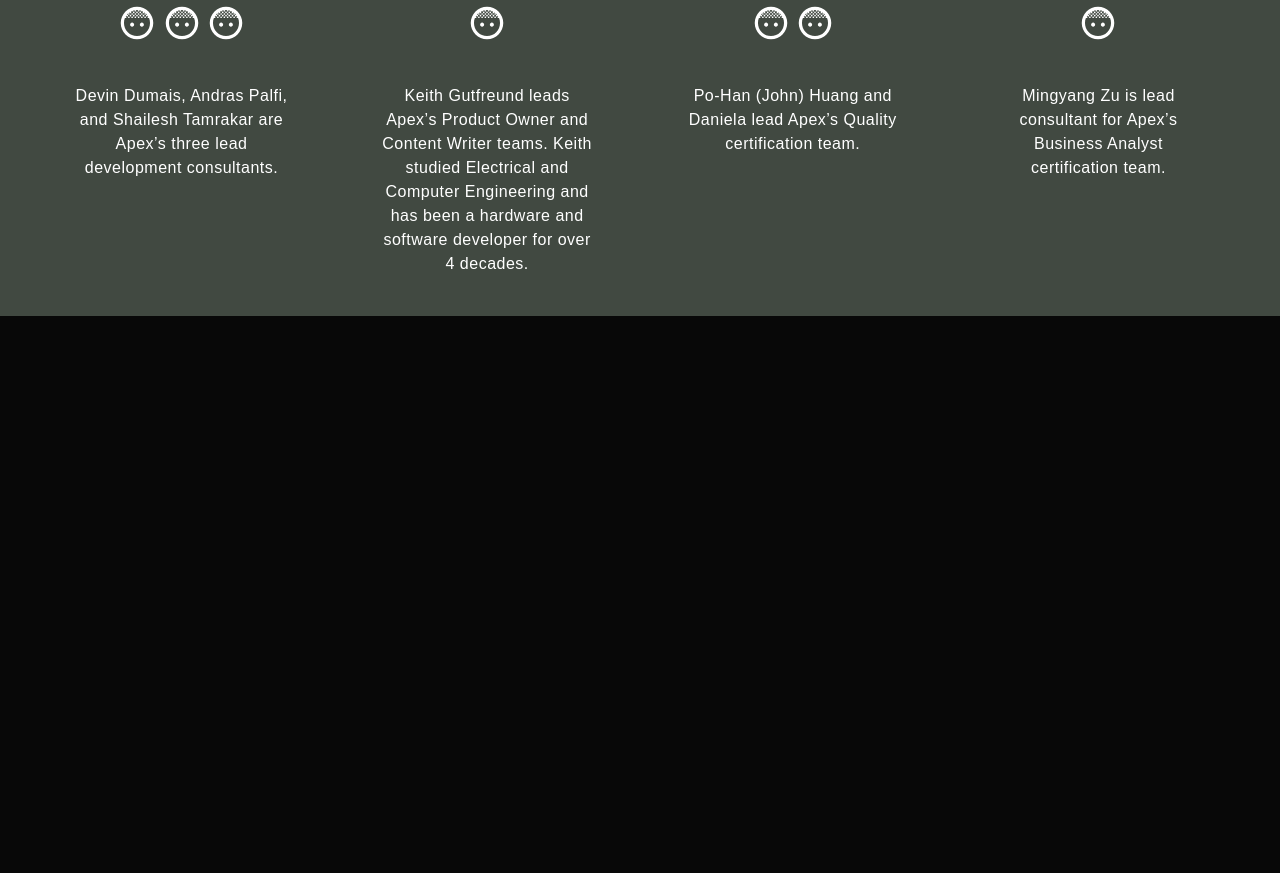
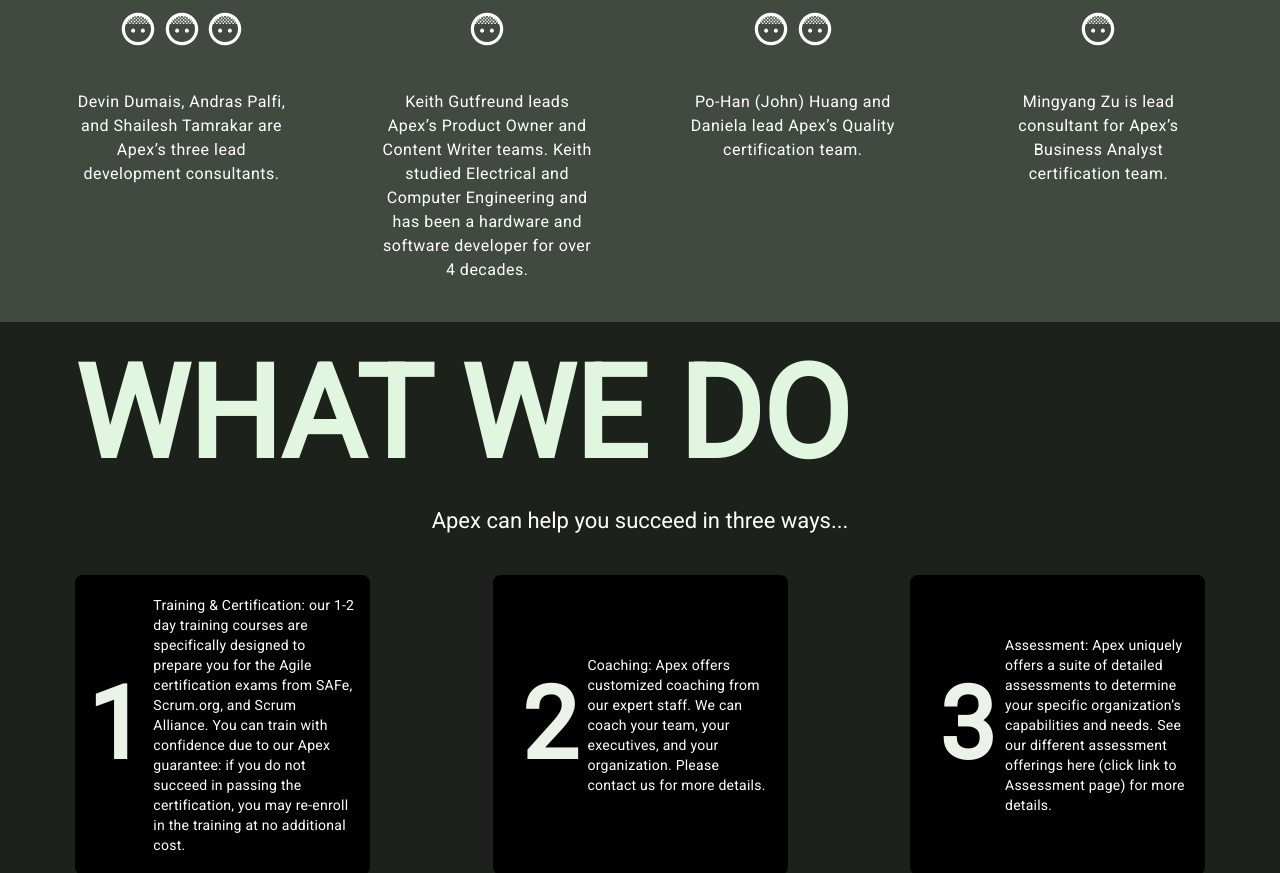
Before and after one commit to AlexandreDelahaye/SnappyLearn, an Astro site in the folder app/: page / in a window 1280 px wide. Shown: the part 1927-2800 px from the top of the page. Before the commit the page ends 2243 px from the top, so only its background shows below. Built offline with nearby package versions, Linux system fonts and the light colour scheme; Astro itself is replaced by a stand-in of ours.

Commit message:
feat: What We Do Banner Responsive Desktop + Mobile

```diff
--- /dev/null
+++ b/app/src/components/heroBanner/WhatWeDo.astro
@@ -0,0 +1,18 @@
+<div class="what-we-do-banner">
+    <h1>WHAT WE DO</h1>
+    <p>Apex can help you succeed in three ways...</p>
+    <div>
+        <div class="what-we-do-element">
+            <h1>1</h1>
+            <p style="width: 236px;">Training & Certification: our 1-2 day training courses are specifically designed to prepare you for the Agile certification exams from SAFe, Scrum.org, and Scrum Alliance. You can train with confidence due to our Apex guarantee: if you do not succeed in passing the certification, you may re-enroll in the training at no additional cost.</p>
+        </div>
+        <div class="what-we-do-element">
+            <h1>2</h1>
+            <p>Coaching: Apex offers customized coaching from our expert staff. We can coach your team, your executives, and your organization. Please contact us for more details.</p>
+        </div>
+        <div class="what-we-do-element">
+            <h1>3</h1>
+            <p>Assessment: Apex uniquely offers a suite of detailed assessments to determine your specific organization’s capabilities and needs. See our different assessment offerings here (click link to Assessment page) for more details.</p>
+        </div>
+    </div>
+</div>
--- a/app/src/layouts/Layout.astro
+++ b/app/src/layouts/Layout.astro
@@ -10,6 +10,7 @@ import MobileNavBar from "../components/topNavigation/MobileNavBar.astro"
 		<meta name="viewport" content="width=device-width" />
 		<link rel="icon" type="image/svg+xml" href="/favicon.svg" />
 		<meta name="generator" content={Astro.generator} />
+		<link href='http://fonts.googleapis.com/css?family=Roboto' rel='stylesheet' type='text/css'>
 		<title>Astro Basics</title>
 	</head>
 	<body>
--- a/app/src/pages/index.astro
+++ b/app/src/pages/index.astro
@@ -3,6 +3,7 @@ import Layout from '../layouts/Layout.astro';
 import HeroBanner from '../components/heroBanner/HeroBanner.astro';
 import OurServices from '../components/heroBanner/OurServices.astro';
 import AboutUs from '../components/heroBanner/AboutUs.astro';
+import WhatWeDo from '../components/heroBanner/WhatWeDo.astro';
 
 ---
 
@@ -10,4 +11,5 @@ import AboutUs from '../components/heroBanner/AboutUs.astro';
     <HeroBanner />
     <OurServices />
     <AboutUs />
+    <WhatWeDo />
 </Layout>
--- a/app/src/styles/global.css
+++ b/app/src/styles/global.css
@@ -9,6 +9,7 @@ html, body {
     width: 100%;
     height: 100%;
     background-color: #080808;
+    font-family: Roboto !important;
 }
 
 body {
@@ -219,7 +220,7 @@ h2.home-section-title {
     color: var(--M3-sys-dark-high-contrast-on-surface, #FFF);
 
     /* M3/headline/large */
-    /* font-family: var(--Static-Headline-Large-Font, Roboto); */
+    font-family: var(--Static-Headline-Large-Font, Roboto);
     font-size: var(--Static-Headline-Large-Size, 32px);
     font-style: normal;
     font-weight: 700;
@@ -252,7 +253,7 @@ h2.home-section-title {
     color: var(--M3-sys-dark-primary, #9BD4A0);
     margin: 0;
     /* M3/display/large-emphasized */
-    /* font-family: Roboto; */
+    font-family: Roboto;
     font-size: var(--Static-Display-Large-Size, 57px);
     font-style: italic;
     font-weight: 700;
@@ -265,7 +266,7 @@ h2.home-section-title {
     color: var(--M3-sys-dark-high-contrast-on-surface, #FFF);
     margin: 0;
     /* M3/headline/large */
-    /* font-family: var(--Static-Headline-Large-Font, Roboto); */
+    font-family: var(--Static-Headline-Large-Font, Roboto);
     font-size: var(--Static-Headline-Large-Size, 32px);
     font-style: normal;
     font-weight: 700;
@@ -283,7 +284,7 @@ h2.home-section-title {
     color: var(--M3-sys-dark-high-contrast-on-primary, #000);
     text-decoration: none;
     /* M3/title/medium */
-    /* font-family: var(--Static-Title-Medium-Font, Roboto); */
+    font-family: var(--Static-Title-Medium-Font, Roboto);
     font-size: var(--Static-Title-Medium-Size, 16px);
     font-style: normal;
     font-weight: 500;
@@ -451,6 +452,106 @@ h2.home-section-title {
     aspect-ratio: 1/1;
 }
 
+.what-we-do-banner {
+    display: flex;
+    padding: 40px 202px;
+    flex-direction: column;
+    align-items: flex-start;
+    gap: 40px;
+    background: var(--M3-sys-dark-high-contrast-surface-container-low, #1C211C);
+}
+
+.what-we-do-banner > h1 {
+    margin: 0;
+    width: 100%;
+    color: var(--M3-sys-dark-high-contrast-secondary, #E1F6DE);
+    text-align: left;
+    font-family: var(--Static-Display-Large-Font, Roboto);
+    font-size: 128px;
+    font-style: normal;
+    font-weight: 800;
+    line-height: 105px; /* 82.031% */
+    letter-spacing: var(--Static-Display-Large-Tracking, -0.25px);
+}
+
+.what-we-do-banner > p {
+    margin: 0;
+    width: 100%;
+    color: var(--M3-sys-dark-high-contrast-on-surface, #FFF);
+    text-align: center;
+
+    /* M3/title/large-emphasized */
+    font-family: var(--Static-Title-Large-Font, Roboto);
+    font-size: var(--Static-Title-Large-Size, 22px);
+    font-style: normal;
+    font-weight: 500;
+    line-height: var(--Static-Title-Large-Line-Height, 28px); /* 127.273% */
+    letter-spacing: var(--Static-Title-Large-Tracking, 0px);
+}
+
+.what-we-do-banner > div {
+    display: flex;
+    width: 100%;
+    justify-content: space-between;
+    align-items: center;
+}
+
+.what-we-do-element {
+    display: flex;
+    height: 300px;
+    width: 326px;
+    padding: 0px 35px;
+    justify-content: center;
+    align-items: center;
+    gap: 10px;
+    border-radius: 8px;
+    background: var(--M3-sys-dark-high-contrast-surface-container-lowest, #000);
+}
+
+.what-we-do-element > h1 {
+    margin: 0;
+    display: flex;
+    width: 80px;
+    height: 105px;
+    flex-direction: column;
+    justify-content: center;
+
+    color: var(--M3-sys-dark-high-contrast-outline, #EBF2E7);
+    text-align: right;
+    font-family: var(--Static-Display-Large-Font, Roboto);
+    font-size: 128px;
+    font-style: normal;
+    font-weight: 800;
+    line-height: 105px; /* 82.031% */
+    letter-spacing: var(--Static-Display-Large-Tracking, -0.25px);
+}
+
+.what-we-do-element > p {
+    margin: 0;
+    width: 180px;
+    color: var(--M3-sys-dark-high-contrast-on-surface, #FFF);
+
+    /* M3/body/medium */
+    font-family: var(--Static-Body-Medium-Font, Roboto);
+    font-size: var(--Static-Body-Medium-Size, 14px);
+    font-style: normal;
+    font-weight: 400;
+    line-height: var(--Static-Body-Medium-Line-Height, 20px); /* 142.857% */
+    letter-spacing: var(--Static-Body-Medium-Tracking, 0.25px);
+}
+
+@media (max-width: 1600px) {
+    .what-we-do-element {
+        padding: 0;
+        padding-right: 15px;
+        width: 280px;
+    }
+
+    .what-we-do-element > h1 {
+        font-size: 100px;
+    }
+}
+
 @media (max-width: 1350px) { /* Reduced */
     .hero-banner > div > h3 {
         font-size: 26px;
@@ -481,12 +582,24 @@ h2.home-section-title {
         font-size: 24px;
         max-width: 610px;
     }
+
+    .what-we-do-banner {
+        padding: 40px 75px;
+    }
 }
 
 @media (max-width: 1050px) {
     .about-us-second-row > div {
         width: 50%;
         margin-top: 40px;
+    }
+
+    .what-we-do-element {
+        width: 250px;
+    }
+
+    .what-we-do-element > p {
+        font-size: 12px;
     }
 }
 
@@ -545,6 +658,69 @@ h2.home-section-title {
         text-align: left;
         font-size: 12px;
     }
+
+    .what-we-do-banner {
+        padding: 40px;
+    }
+
+    .what-we-do-banner > h1 {
+        text-align: right;
+        font-size: 96px;
+    }
+
+    .what-we-do-banner > p {
+        width: 245px;
+        text-align: left;
+    }
+
+    .what-we-do-banner > div {
+        flex-direction: column;
+        gap: 40px;
+    }
+
+    .what-we-do-element {
+        display: flex;
+        height: auto;
+        width: 288px;
+        padding: 20px;
+        justify-content: center;
+        align-items: center;
+        gap: 10px;
+        border-radius: 8px;
+        background: var(--M3-sys-dark-high-contrast-surface-container-lowest, #000);
+    }
+
+    .what-we-do-element > h1 {
+        margin: 0;
+        display: flex;
+        width: 80px;
+        height: 105px;
+        flex-direction: column;
+        justify-content: center;
+
+        color: var(--M3-sys-dark-high-contrast-outline, #EBF2E7);
+        text-align: right;
+        font-family: var(--Static-Display-Large-Font, Roboto);
+        font-size: 128px;
+        font-style: normal;
+        font-weight: 800;
+        line-height: 105px; /* 82.031% */
+        letter-spacing: var(--Static-Display-Large-Tracking, -0.25px);
+    }
+
+    .what-we-do-element > p {
+        margin: 0;
+        width: 180px;
+        color: var(--M3-sys-dark-high-contrast-on-surface, #FFF);
+
+        /* M3/body/medium */
+        font-family: var(--Static-Body-Medium-Font, Roboto);
+        font-size: var(--Static-Body-Medium-Size, 12px);
+        font-style: normal;
+        font-weight: 400;
+        line-height: var(--Static-Body-Medium-Line-Height, 20px); /* 142.857% */
+        letter-spacing: var(--Static-Body-Medium-Tracking, 0.25px);
+    }
 }
 
 @media (max-width: 600px) {
```
